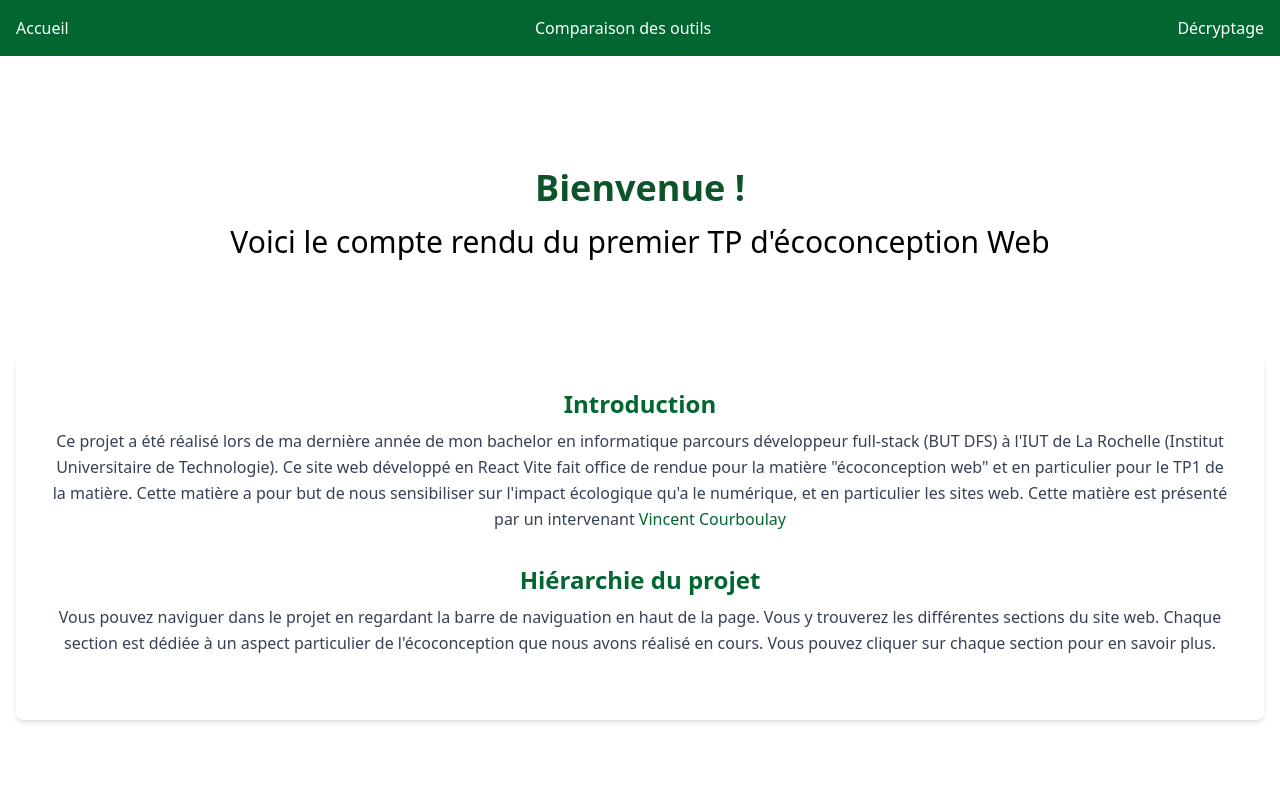
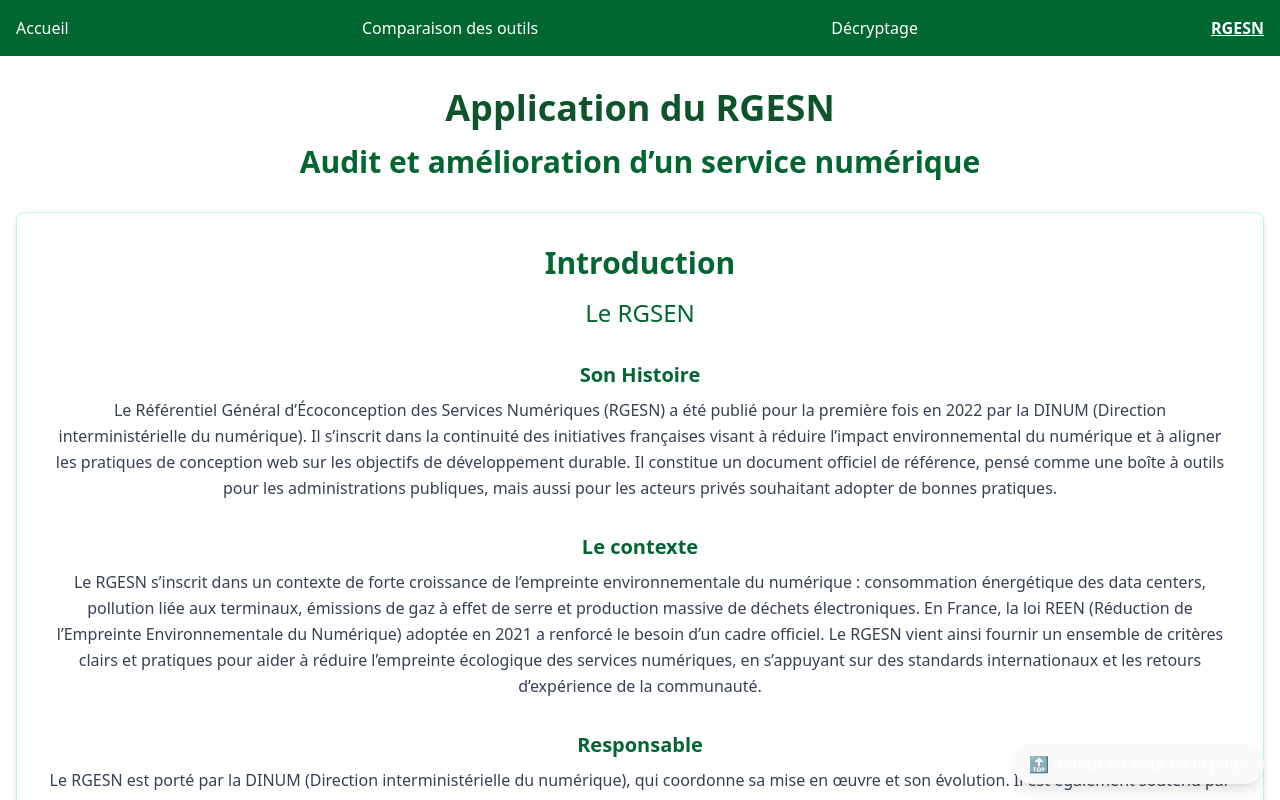
Before and after one commit to NotSkilix/BUT5-Ecoconception-WEB, a React (Vite) app: page /rgesn in a window 1280 px wide. Before the commit this address led to /. Shown: the top 800 px of the page. Built offline with nearby package versions, Linux system fonts and the light colour scheme.

Commit message:
feat(RGESN): add RGESN page with introduction and button for smooth scrolling

```diff
--- /dev/null
+++ b/src/components/RGESN/Introduction.jsx
@@ -0,0 +1,29 @@
+import data from "../../data/rgesn/rgesn.json"
+import TextSection from "../shared/TextSection.jsx";
+
+const Introduction = () => {
+    const introduction = data.introduction
+    return (
+        <div>
+            {/*<TextSection title={introduction.title} subtitle={introduction.subtitle} />*/}
+            {/*{introduction.data.map((value, key) => (*/}
+            {/*    <div key={key}>*/}
+            {/*        <TextSection*/}
+            {/*            title={value.title} subtitle={value.subtitle} titleSize={"h4"}*/}
+            {/*            content={value.content} images={value.images} />*/}
+            {/*    </div>*/}
+            {/*))}*/}
+            {introduction.map((selection, selectionKey) => (
+                <div key={selectionKey}>
+                    <TextSection title={selection.title} subtitle={selection.subtitle} />
+                    {selection.data.map((value, key) => (
+                        <TextSection key={key} title={value.title} subtitle={value.subtitle} images={value.images}
+                        content={value.content} titleSize={"h4"}/>
+                    ))}
+                </div>
+            ))}
+        </div>
+    )
+}
+
+export default Introduction
--- /dev/null
+++ b/src/components/RGESN/RGESNPage.jsx
@@ -0,0 +1,26 @@
+import Navbar from "../shared/Navbar.jsx";
+import Introduction from "./Introduction.jsx";
+import ButtonTopPage from "../shared/ButtonTopPage.jsx";
+
+const RGESNPage = () => {
+    return (
+        <div>
+            <Navbar/>
+            <div className="max-w-7xl mx-auto px-4 py-8 text-center ">
+                <h1>Application du RGESN</h1>
+                <h2>Audit et amélioration d’un service numérique</h2>
+
+                <div className="mt-8">
+                    <div className="mb-4 space-y-4 py-8 px-8 bg-white rounded-lg shadow-md border border-green-200">
+                        <h2>Introduction</h2>
+                        <Introduction />
+                    </div>
+                </div>
+            </div>
+
+            <ButtonTopPage />
+        </div>
+    )
+}
+
+export default RGESNPage
--- a/src/components/shared/ButtonTopPage.jsx
+++ b/src/components/shared/ButtonTopPage.jsx
@@ -5,7 +5,7 @@
 
     return (
         <div>
-            <button className="fixed bottom-4 right-4 bg-green-600 text-white px-4 py-2 rounded-full shadow-lg hover:bg-green-700 transition"
+            <button className="fixed bottom-4 right-4 bg-green-600 text-white px-4 py-2 rounded-full shadow-lg hover:bg-green-700 transition cursor-pointer"
             onClick={onClickScrollTop}>
                 🔝 Retour en haut de la page
             </button>
--- a/src/components/shared/Navbar.jsx
+++ b/src/components/shared/Navbar.jsx
@@ -27,6 +27,9 @@
                     <Link to={BASE_URL+"decryptage"} className={getStyle("/decryptage")}>
                         Décryptage
                     </Link>
+                    <Link to={BASE_URL+"rgesn"} className={getStyle("/rgesn")}>
+                        RGESN
+                    </Link>
                 </div>
             </nav>
         </div>
--- /dev/null
+++ b/src/data/rgesn/rgesn.json
@@ -0,0 +1,21 @@
+{
+  "introduction" : [
+    {
+      "title" : "<a href='https://ecoresponsable.numerique.gouv.fr/publications/referentiel-general-ecoconception/' target='_blank'>Le RGSEN </a>",
+      "data": [
+        {
+          "title" : "Son Histoire",
+          "content" : "Le Référentiel Général d’Écoconception des Services Numériques (RGESN) a été publié pour la première fois en 2022 par la DINUM (Direction interministérielle du numérique). Il s’inscrit dans la continuité des initiatives françaises visant à réduire l’impact environnemental du numérique et à aligner les pratiques de conception web sur les objectifs de développement durable. Il constitue un document officiel de référence, pensé comme une boîte à outils pour les administrations publiques, mais aussi pour les acteurs privés souhaitant adopter de bonnes pratiques."
+        },
+        {
+          "title" : "Le contexte",
+          "content" : "Le RGESN s’inscrit dans un contexte de forte croissance de l’empreinte environnementale du numérique : consommation énergétique des data centers, pollution liée aux terminaux, émissions de gaz à effet de serre et production massive de déchets électroniques. En France, la loi REEN (Réduction de l’Empreinte Environnementale du Numérique) adoptée en 2021 a renforcé le besoin d’un cadre officiel. Le RGESN vient ainsi fournir un ensemble de critères clairs et pratiques pour aider à réduire l’empreinte écologique des services numériques, en s’appuyant sur des standards internationaux et les retours d’expérience de la communauté."
+        },
+        {
+          "title" : "Responsable",
+          "content" : "Le RGESN est porté par la DINUM (Direction interministérielle du numérique), qui coordonne sa mise en œuvre et son évolution. Il est également soutenu par le Gouvernement français et fait partie intégrante de la stratégie nationale de sobriété numérique. La DINUM travaille en lien avec divers partenaires publics et privés afin de garantir la pertinence et l’actualisation du référentiel."
+        }
+      ]
+    }
+  ]
+}
--- a/src/main.jsx
+++ b/src/main.jsx
@@ -5,6 +5,7 @@
 import Home from "./components/home/Home.jsx";
 import ToolsComparaisonPage from "./components/toolsComparaison/ToolsComparaisonPage.jsx";
 import DecryptionPage from "./components/decryption/DecryptionPage.jsx";
+import RGESNPage from "./components/RGESN/RGESNPage.jsx";
 
 const BASE_URL = import.meta.env.BASE_URL;
 const router = createBrowserRouter([
@@ -23,6 +24,10 @@
     {
         path: `${BASE_URL}decryptage`,
         element: <DecryptionPage />
+    },
+    {
+        path: `${BASE_URL}rgesn`,
+        element: <RGESNPage />
     }
 ]);
 
```
